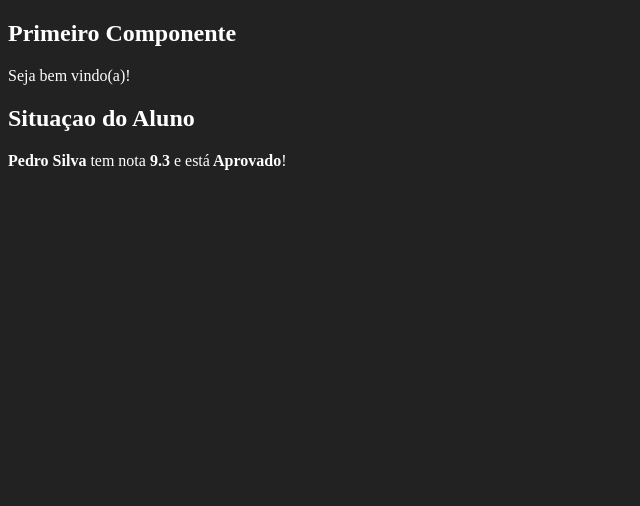
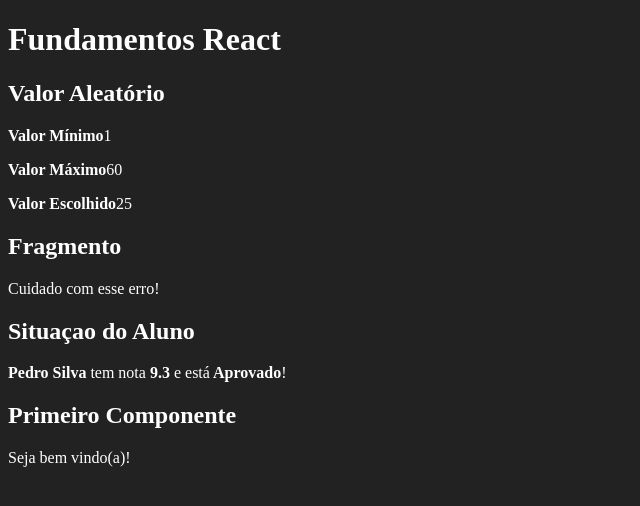
Before and after one commit to eduardesouza/fundamentos-react, a React (Create React App) app: page / in a window 1280 px wide. Shown: the top 506 px of the page, without its empty margins (0-640 px from the left). Built offline with nearby package versions, Linux system fonts and the light colour scheme.

Commit message:
numerosaleatorios

```diff
--- /dev/null
+++ b/src/App.jsx
@@ -0,0 +1,21 @@
+import React from "react";
+
+import Aleatorio from "./components/basicos/Aleatorio";
+import Primeiro from "./components/basicos/Primeiro";
+import ComParametro from "./components/basicos/ComParametro";
+import Fragmento from "./components/basicos/Fragmento";
+
+// eslint-disable-next-line import/no-anonymous-default-export
+export default _ =>
+    <div id="app">
+        <h1>Fundamentos React</h1>
+        <Aleatorio min={1} max={60} />
+        <Fragmento />
+
+        <ComParametro
+            titulo="Situaçao do Aluno"
+            aluno="Pedro Silva"
+            nota={9.3}
+        />
+        <Primeiro></Primeiro>
+    </div>
--- /dev/null
+++ b/src/components/basicos/Aleatorio.jsx
@@ -0,0 +1,20 @@
+import React from "react";
+
+export default (props) => {
+    const { min, max} = props;
+    const aleatorio = parseInt(Math.random() * (max - min)) + min;
+    return (
+        <div>
+            <h2>Valor Aleatório</h2>
+            <p>
+                <strong>Valor Mínimo</strong>{min}
+            </p>
+            <p>
+                <strong>Valor Máximo</strong>{max}
+            </p>
+            <p>
+                <strong>Valor Escolhido</strong>{aleatorio}
+            </p>
+        </div>
+    )
+}
--- a/src/components/basicos/ComParametro.jsx
+++ b/src/components/basicos/ComParametro.jsx
@@ -6,11 +6,11 @@
         <div>
             <h2> {props.titulo}</h2>
             <p>
-                <strong>{ props.aluno } </strong>
+                <strong>{props.aluno} </strong>
                 tem nota
-                <strong> { props.nota } </strong>
+                <strong> {props.nota} </strong>
                 e está
-                <strong> { status }</strong>!
+                <strong> {status}</strong>!
             </p>
         </div>
     )
--- /dev/null
+++ b/src/components/basicos/Fragmento.jsx
@@ -0,0 +1,10 @@
+import React from 'react'
+
+export default function Fragmento(props) {
+    return (
+        <>
+            <h2>Fragmento</h2>
+            <p>Cuidado com esse erro!</p>
+        </>
+    )
+}
--- a/src/components/basicos/Primeiro.jsx
+++ b/src/components/basicos/Primeiro.jsx
@@ -7,5 +7,5 @@
             <h2>Primeiro Componente</h2>
         <p>{msg}</p>
         </div>
-    )
+    );
 }
--- a/src/index.css
+++ b/src/index.css
@@ -1,4 +1,4 @@
 body {
     background-color: #222;
-    color: white;
+    color: #ffffff;
 }
--- a/src/index.js
+++ b/src/index.js
@@ -1,18 +1,10 @@
 import './index.css'
 import ReactDOM from 'react-dom'
 import React from 'react'
-import Primeiro from './components/basicos/Primeiro'
-import ComParametro from './components/basicos/ComParametro'
+
+import App from './App'
 
 ReactDOM.render(
-    <div id='app'>
-        <Primeiro></Primeiro>
-        <ComParametro
-        titulo="Situaçao do Aluno"
-        aluno="Pedro Silva"
-        nota={9.3}
-        ></ComParametro>
-
-
-    </div>,
-   document.getElementById('root'))
+ <App />,
+    document.getElementById('root')
+)
```
